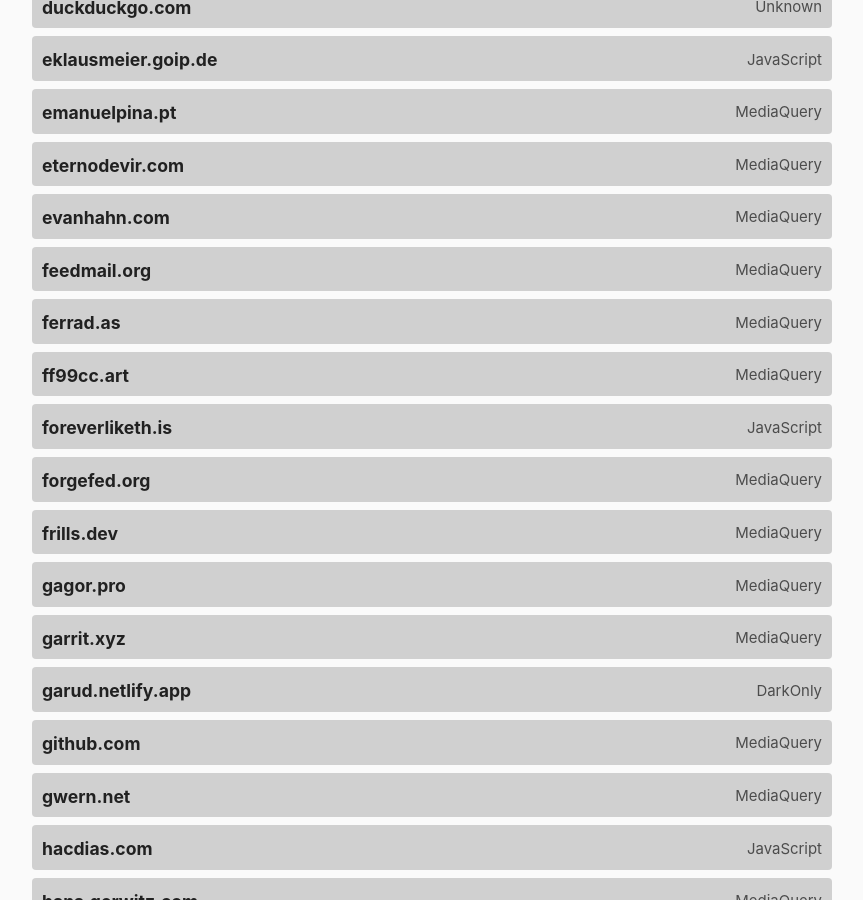
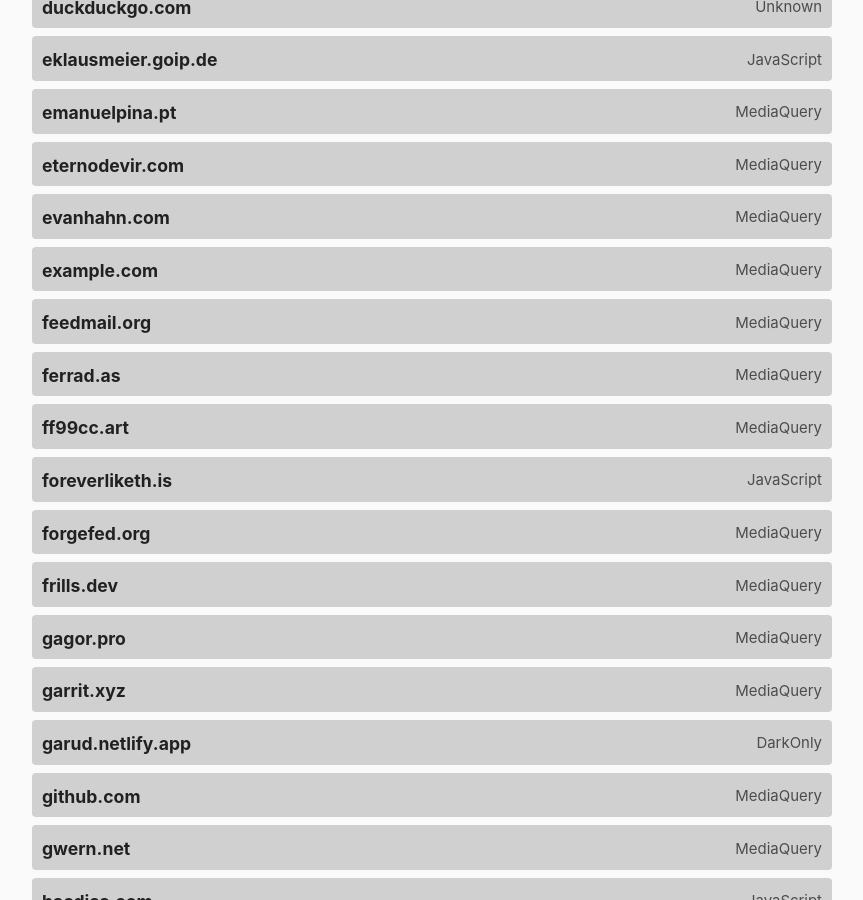
Before and after one commit to katherinek727/darktheme.club, a Jekyll site: the page built from index.md, in a window 1280 px wide and 900 px high, scrolled down 2585 px. Shown: the whole window, without its empty margins (208-1071 px from the left). Built offline with Jekyll 4.4.1, drawn with Linux system fonts in a browser that asks for light colours.

Commit message:
Update sites.yml

```diff
--- a/_data/sites.yml
+++ b/_data/sites.yml
@@ -637,3 +637,8 @@
   url: https://zwbetz.com/
   method: javascript
   last_checked: 2024-02-27
+
+- domain: example.com
+  url: https://asnine.me/
+  method: mediaquery
+  last_checked: 2024-08-23
```
